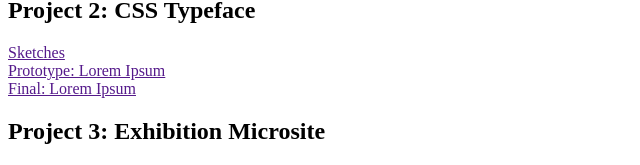
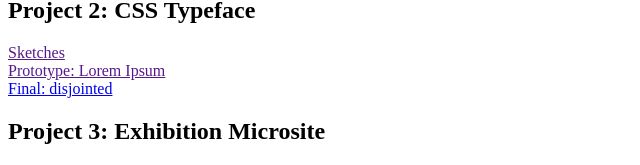
Before and after one commit to e-jones428/interactive_2, a plain HTML site: page index.html in a window 1280 px wide. Shown: the part 435-600 px from the top of the page, without its empty margins (0-640 px from the left). Drawn offline with Linux system fonts and the light colour scheme; files that its build step writes are made by us from their sources.

Commit message:
i hope it works

```diff
--- a/index.html
+++ b/index.html
@@ -29,7 +29,7 @@
       <h2>Project 2: CSS Typeface</h2>
       <a href="" target="blank">Sketches</a><br>
       <a href="" target="blank">Prototype: Lorem Ipsum</a><br>
-      <a href="" target="blank">Final: Lorem Ipsum</a>
+      <a href="project 2/index.html" target="blank">Final: disjointed</a>
       <h2>Project 3: Exhibition Microsite</h2>
       <a href="" target="blank">Sketches</a><br>
       <a href="" target="blank">Prototype: Lorem Ipsum</a><br>
```
